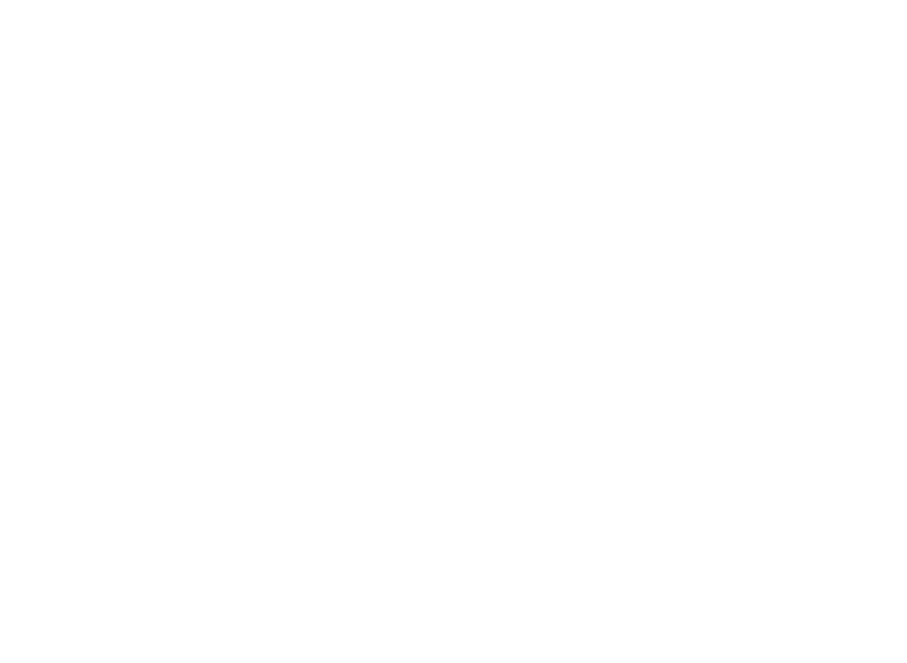
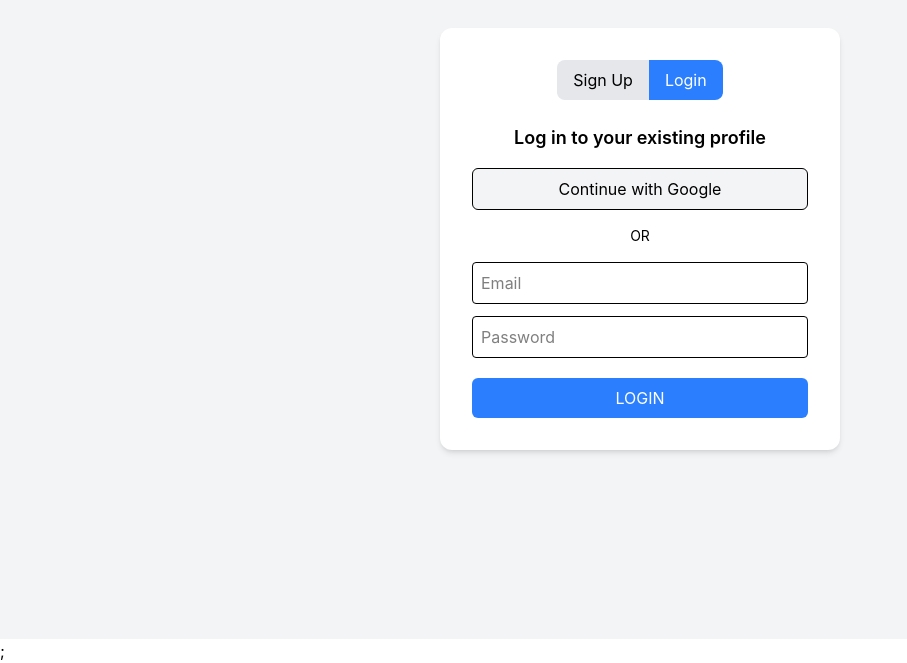
Before and after one commit to DEEPAK-009/Collaborative_Code_Editor, a React (Vite) app in the folder Frontend/: page / in a window 1280 px wide. Shown: the part 161-824 px from the top of the page, without its empty margins (0-907 px from the left). Before the commit the page ends 800 px from the top, so only its background shows below. Built offline with nearby package versions, Linux system fonts and the light colour scheme.

Commit message:
Frontend: implemented login and register authentication UI

```diff
--- a/Frontend/package.json
+++ b/Frontend/package.json
@@ -11,6 +11,7 @@
   },
   "dependencies": {
     "@tailwindcss/vite": "^4.2.1",
+    "axios": "^1.13.6",
     "react": "^19.1.1",
     "react-dom": "^19.1.1",
     "tailwindcss": "^4.2.1"
@@ -19,7 +20,7 @@
     "@eslint/js": "^9.36.0",
     "@types/react": "^19.1.13",
     "@types/react-dom": "^19.1.9",
-    "@vitejs/plugin-react": "^5.0.3",
+    "@vitejs/plugin-react": "^5.2.0",
     "eslint": "^9.36.0",
     "eslint-plugin-react-hooks": "^5.2.0",
     "eslint-plugin-react-refresh": "^0.4.20",
--- a/Frontend/src/App.jsx
+++ b/Frontend/src/App.jsx
@@ -1,11 +1,9 @@
-import { useState } from 'react'
+import AuthPage from "./pages/AuthPage.jsx";
 
 function App() {
-  const [count, setCount] = useState(0)
-
   return (
     <>
-
+      <AuthPage />;
     </>
   )
 }
--- /dev/null
+++ b/Frontend/src/api/auth.js
@@ -0,0 +1,13 @@
+import axios from "../utils/axios";
+
+export const registerUser = (data) => {
+  return axios.post("/auth/signup", data);
+};
+
+export const loginUser = (data) => {
+  return axios.post("/auth/login", data);
+};
+
+export const googleLogin = () => {
+  window.location.href = "http://localhost:6050/api/auth/google";
+};
--- /dev/null
+++ b/Frontend/src/components/LoginForm.jsx
@@ -0,0 +1,78 @@
+import { useState } from "react";
+import { loginUser, googleLogin } from "../api/auth";
+
+const LoginForm = () => {
+  const [formData, setFormData] = useState({
+    email: "",
+    password: "",
+  });
+
+  const handleChange = (e) => {
+    setFormData({
+      ...formData,
+      [e.target.name]: e.target.value,
+    });
+  };
+
+  const handleSubmit = async (e) => {
+    e.preventDefault();
+
+    try {
+      const res = await loginUser(formData);
+
+      const token = res.data.token;
+
+      localStorage.setItem("token", token);
+
+      alert("Login successful");
+
+      console.log(res.data);
+    } catch (err) {
+      console.error(err);
+      alert("Login failed");
+    }
+  };
+
+  return (
+    <div>
+      <h2 className="text-center text-lg font-semibold mb-4">
+        Log in to your existing profile
+      </h2>
+
+      <button
+        onClick={googleLogin}
+        className="w-full bg-gray-100 border py-2 rounded-md mb-4"
+      >
+        Continue with Google
+      </button>
+
+      <div className="text-center text-sm mb-4">OR</div>
+
+      <form onSubmit={handleSubmit} className="flex flex-col gap-3">
+        <input
+          type="email"
+          name="email"
+          placeholder="Email"
+          className="border p-2 rounded"
+          onChange={handleChange}
+          required
+        />
+
+        <input
+          type="password"
+          name="password"
+          placeholder="Password"
+          className="border p-2 rounded"
+          onChange={handleChange}
+          required
+        />
+
+        <button className="bg-blue-500 text-white py-2 rounded-md mt-2">
+          LOGIN
+        </button>
+      </form>
+    </div>
+  );
+};
+
+export default LoginForm;
--- /dev/null
+++ b/Frontend/src/components/RegisterForm.jsx
@@ -0,0 +1,94 @@
+import { useState } from "react";
+import { registerUser, googleLogin } from "../api/auth";
+
+const RegisterForm = () => {
+  const [formData, setFormData] = useState({
+    email: "",
+    password: "",
+    confirmPassword: "",
+  });
+
+  const handleChange = (e) => {
+    setFormData({
+      ...formData,
+      [e.target.name]: e.target.value,
+    });
+  };
+
+  const handleSubmit = async (e) => {
+    e.preventDefault();
+
+    // ✅ check password match
+    if (formData.password !== formData.confirmPassword) {
+      alert("Passwords do not match");
+      return;
+    }
+
+    try {
+      const res = await registerUser({
+        email: formData.email,
+        password: formData.password,
+      });
+
+      alert("Registration successful");
+      console.log(res.data);
+    } catch (err) {
+      console.error(err);
+      alert("Registration failed");
+    }
+  };
+
+  return (
+    <div>
+      <h2 className="text-center text-lg font-semibold mb-4">
+        Join CodeEditor to start coding
+      </h2>
+
+      <button
+        onClick={googleLogin}
+        className="w-full bg-gray-100 border py-2 rounded-md mb-4"
+      >
+        Continue with Google
+      </button>
+
+      <div className="text-center text-sm mb-4">OR</div>
+
+      <form onSubmit={handleSubmit} className="flex flex-col gap-3">
+
+        <input
+          type="email"
+          name="email"
+          placeholder="Email"
+          className="border p-2 rounded"
+          onChange={handleChange}
+          required
+        />
+
+        <input
+          type="password"
+          name="password"
+          placeholder="Password"
+          className="border p-2 rounded"
+          onChange={handleChange}
+          required
+        />
+
+        <input
+          type="password"
+          name="confirmPassword"
+          placeholder="Confirm Password"
+          className="border p-2 rounded"
+          onChange={handleChange}
+          required
+        />
+
+        <button className="bg-blue-500 text-white py-2 rounded-md mt-2">
+          REGISTER
+        </button>
+
+      </form>
+    </div>
+  );
+};
+
+export default RegisterForm;
--- /dev/null
+++ b/Frontend/src/pages/AuthPage.jsx
@@ -0,0 +1,39 @@
+import { useState } from "react";
+import LoginForm from "../components/LoginForm";
+import RegisterForm from "../components/RegisterForm";
+
+const AuthPage = () => {
+  const [isLogin, setIsLogin] = useState(true);
+
+  return (
+    <div className="min-h-screen flex items-center justify-center bg-gray-100">
+
+      <div className="bg-white p-8 rounded-xl shadow-md w-[400px]">
+
+        <div className="flex justify-center mb-6">
+          <button
+            onClick={() => setIsLogin(false)}
+            className={`px-4 py-2 rounded-l-lg ${
+              !isLogin ? "bg-blue-500 text-white" : "bg-gray-200"
+            }`}
+          >
+            Sign Up
+          </button>
+
+          <button
+            onClick={() => setIsLogin(true)}
+            className={`px-4 py-2 rounded-r-lg ${
+              isLogin ? "bg-blue-500 text-white" : "bg-gray-200"
+            }`}
+          >
+            Login
+          </button>
+        </div>
+
+        {isLogin ? <LoginForm /> : <RegisterForm />}
+      </div>
+    </div>
+  );
+};
+
+export default AuthPage;
--- /dev/null
+++ b/Frontend/src/utils/axios.js
@@ -0,0 +1,8 @@
+import axios from "axios";
+
+const axiosInstance = axios.create({
+  baseURL: "http://localhost:6050/api",
+  withCredentials: true,
+});
+
+export default axiosInstance;
--- a/Frontend/vite.config.js
+++ b/Frontend/vite.config.js
@@ -4,5 +4,5 @@
 
 // https://vite.dev/config/
 export default defineConfig({
-  plugins: [react(),tailwindcss()],
+  plugins: [tailwindcss(), react(),],
 })
```
Also changed, not shown: 2 other files (tests, documents, lock files or other folders).
